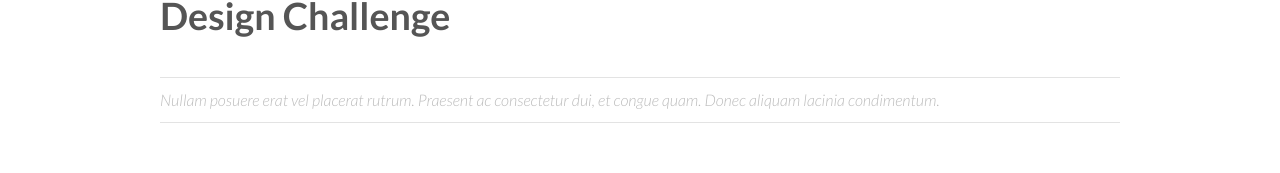
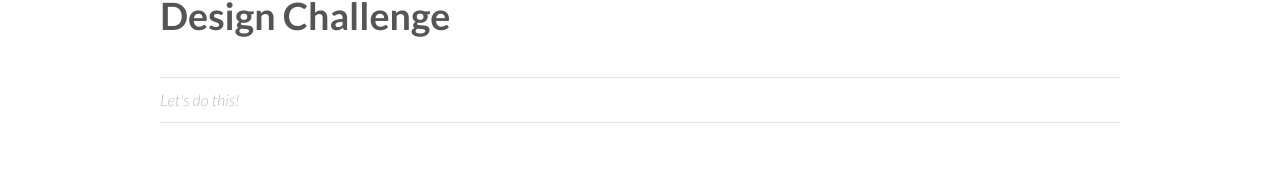
Before and after one commit to hsearcy106/canines-for-disabled-kids, a plain HTML site: page design-challenge.html in a window 1280 px wide. Shown: the part 545-718 px from the top of the page. Drawn offline with Linux system fonts and the light colour scheme.

Commit message:
sub heading

```diff
--- a/design-challenge.html
+++ b/design-challenge.html
@@ -36,7 +36,7 @@
 					</div>
 					<header>
 						<h1>Design Challenge</h1>
-						<p class="info">Nullam posuere erat vel placerat rutrum. Praesent ac consectetur dui, et congue quam. Donec aliquam lacinia condimentum.</p>
+						<p class="info">Let's do this!</p>
 					</header>
 
 				</div>
```
